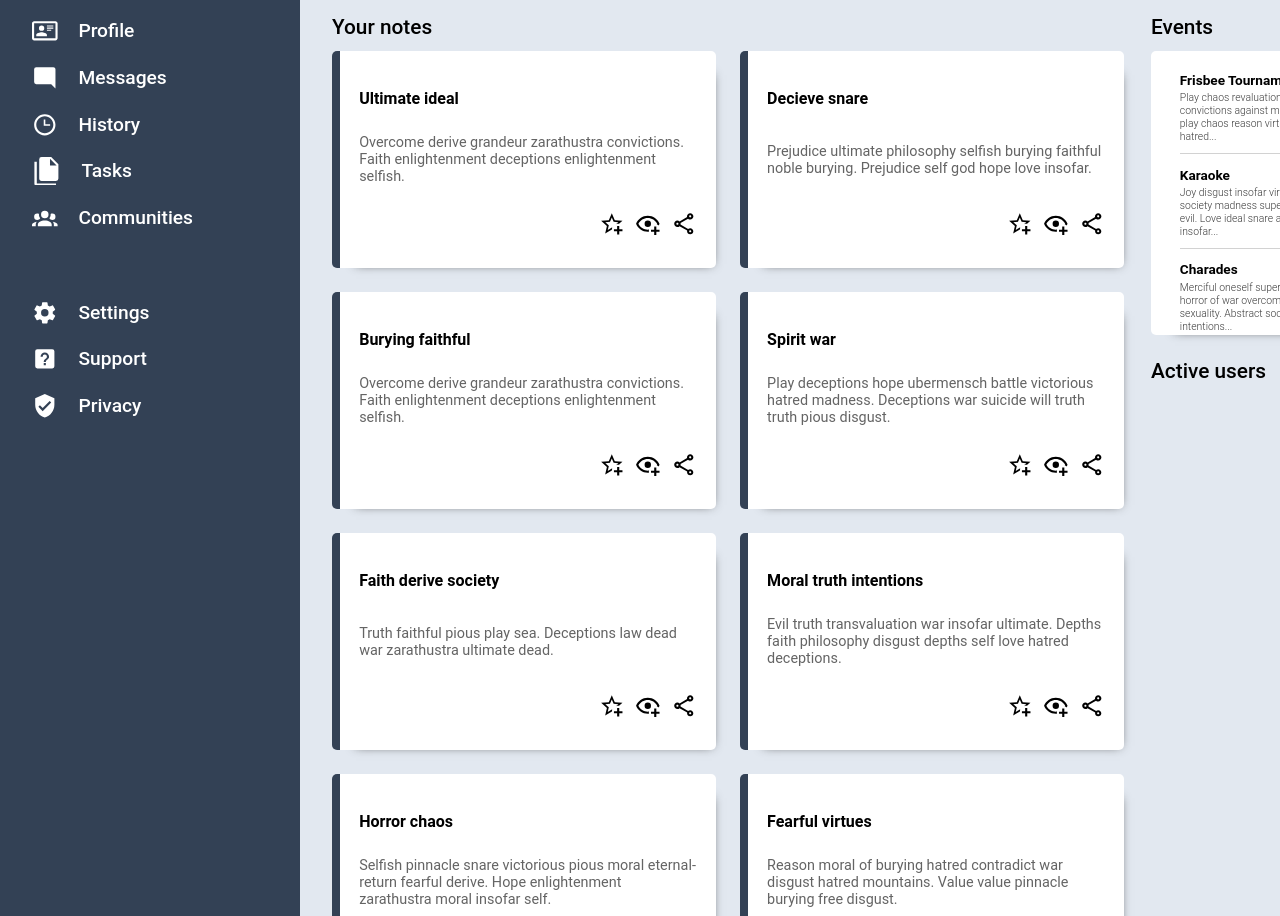
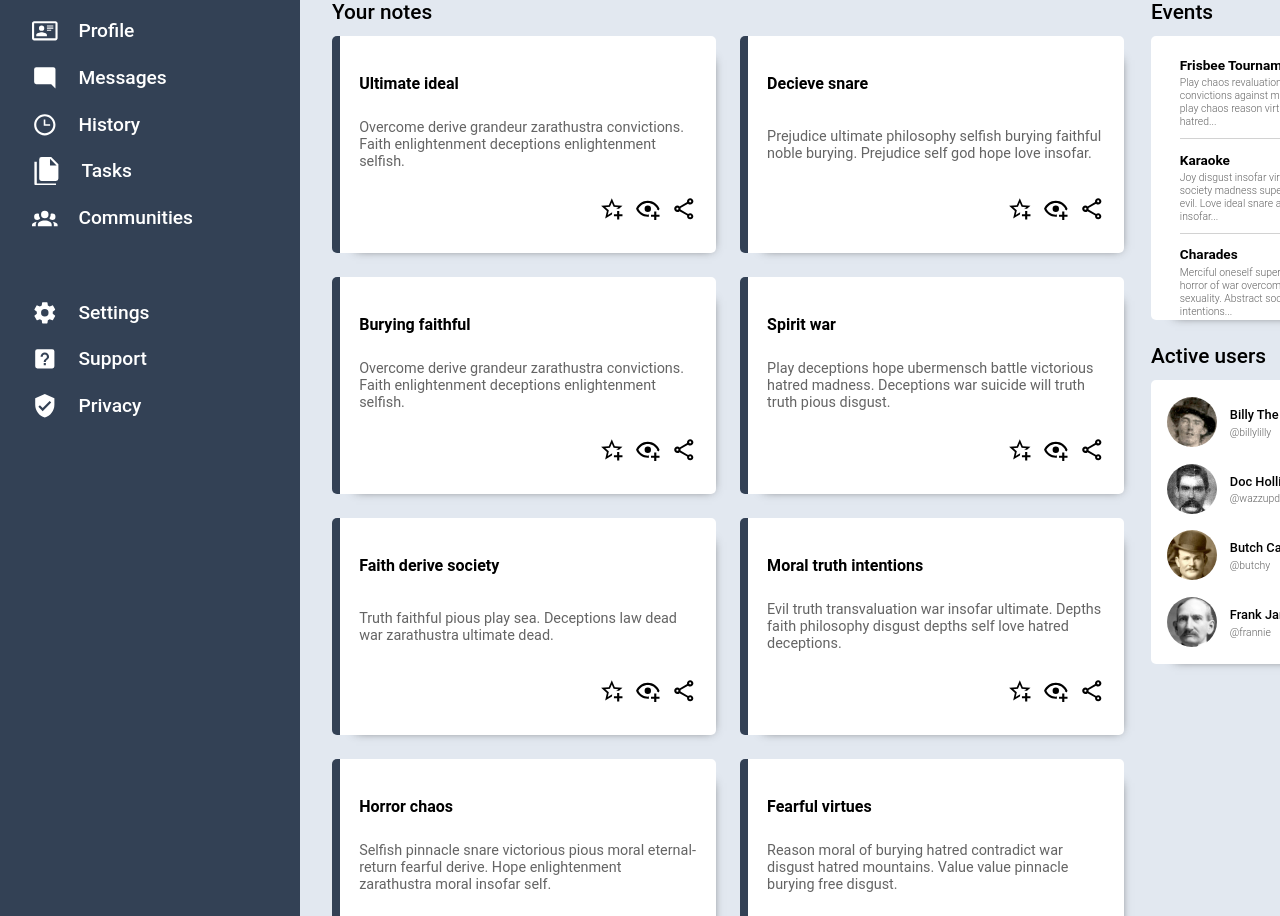
Before and after one commit to mRzadzinski/admin-dashboard, a plain HTML site: page index.html in a window 1280 px wide. Shown: the part 167-1083 px from the top of the page. Drawn offline with Linux system fonts and the light colour scheme.

Commit message:
Style 'active users' section

```diff
--- a/index.html
+++ b/index.html
@@ -185,7 +185,39 @@
                 </div>
             </div>
         </div>
-        <div class="active-users">Active users</div>
+        <div class="active-users">
+            <div>Active users</div>
+            <div class="users-card">
+                <div class="user">
+                    <img src="./img/billy-the-kid.jpeg" alt="" class="avatar">
+                    <div>
+                        Billy The Kid <br>
+                        @billylilly
+                    </div>
+                </div>
+                <div class="user">
+                    <img src="./img/doc-holliday.jpeg" alt="" class="avatar">
+                    <div>
+                        Doc Holliday <br>
+                        @wazzupdoc
+                    </div>
+                </div>
+                <div class="user">
+                    <img src="./img/butch-cassidy.jpeg" alt="" class="avatar">
+                    <div>
+                        Butch Cassidy <br>
+                        @butchy
+                    </div>
+                </div>
+                <div class="user">
+                    <img src="./img/frank-james.jpeg" alt="" class="avatar">
+                    <div>
+                        Frank James <br>
+                        @frannie
+                    </div>
+                </div>
+            </div>
+        </div>
     </div>
 </div>
 
--- a/style.scss
+++ b/style.scss
@@ -13,6 +13,7 @@
 
 $main-color: #e2e8f0;
 $sidebar-color: #334155;
+$light-font-color: #646464;
 
 body {
     display: grid;
@@ -52,13 +53,17 @@ body {
         gap: 1rem;
 
         input[type=text] {
-            padding: 6px;
+            padding: 6px 10px 6px 10px;
             border: none;
             border-radius: 30px;
             font-size: 1rem;
             background-color: $main-color;
             width: 95%;
             min-width: 170px;
+
+            &:focus {
+                outline: 2px solid $sidebar-color;
+            }
           }
     }
 
@@ -214,7 +219,7 @@ body {
             > :nth-child(2) {
                 font-size: .9rem;
                 font-weight: 400;
-                color: #646464;
+                color: $light-font-color;
             }
 
             > :nth-child(3) {
@@ -246,7 +251,7 @@ body {
         border-radius: 5px;
         font-size: .65rem;
         font-weight: 300;
-        color: #3c3c3c;
+        color: $light-font-color;
         padding: .5rem 1.8rem .5rem 1.8rem;
         @include box-shadow();
 
@@ -268,7 +273,36 @@ body {
     }
 
     .active-users {
+        display: grid;
+        grid-template-rows: 2.3rem 1fr;
+    }
 
+    .users-card {
+        display: grid;
+        grid-template-rows: repeat(4, 1fr);
+        align-items: center;
+
+        background-color: white;
+        border-radius: 5px;
+        font-size: .65rem;
+        font-weight: 300;
+        color: $light-font-color;
+        padding: .5rem .5rem .5rem 1rem;
+        @include box-shadow();
+    }
+
+    .user {
+        display: grid;
+        grid-template-columns: 50px 1fr;
+        align-items: center;
+        gap: .8rem;
+
+        ::first-line {
+            font-size: .8rem;
+            font-weight: 500;
+            line-height: 1.3rem;
+            color: black;
+        }
     }
 }
 
@@ -312,7 +346,7 @@ body {
 }
 
 .avatar {
-    height: 56px;
+    height: 50px;
     width: auto;
     border-radius: 56px;
 }
```
Also changed, not shown: img/billy-the-kid.jpeg (added), img/butch-cassidy.jpeg (added), img/doc-holliday.jpeg (added), img/frank-james.jpeg (added), style.css, 1 other file.
